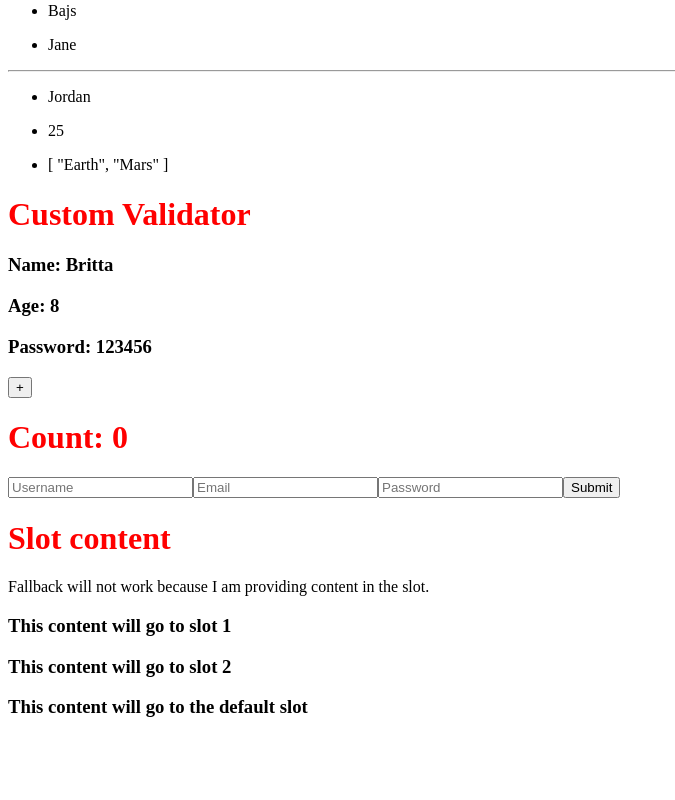
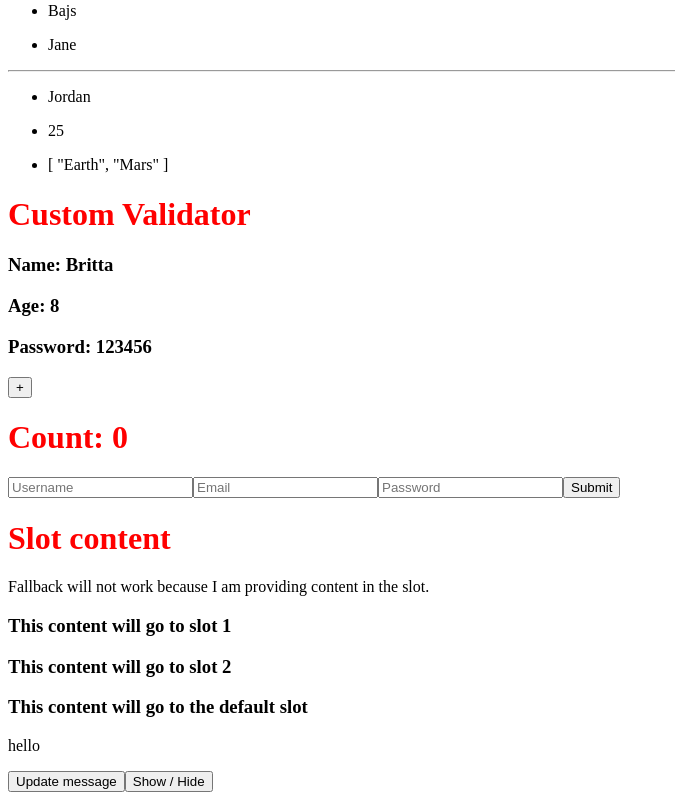
Before and after one commit to jumistrandberg/vue-tutorial-with-comments, a Vue app: page / in a window 1280 px wide. Shown: the part 5109-5909 px from the top of the page, without its empty margins (0-675 px from the left). Before the commit the page ends 5846 px from the top, so only its background shows below. Built offline with nearby package versions, Linux system fonts and the light colour scheme.

Commit message:
Adds component for lifecycle hooks and updates app.vue accordingly

```diff
--- a/src/App.vue
+++ b/src/App.vue
@@ -13,6 +13,9 @@
   console.log("email: ", email);
   console.log("password: ", password);
 };
+
+// For unmounting a component
+const showHide = ref(true);
 
 // Import inside script setup
 import HelloWorld from "./components/HelloWorld.vue";
@@ -41,6 +44,7 @@
 import FallbackContent from "./components/FallbackContent.vue";
 import NamedSlot from "./components/NamedSlot.vue";
 import DefaultSlot from "./components/DefaultSlot.vue";
+import LifecycleComponent from "./components/LifecycleComponent.vue";
 </script>
 
 <template>
@@ -96,6 +100,8 @@
   <DefaultSlot #default>
     <h3>This content will go to the default slot</h3>
   </DefaultSlot>
+  <LifecycleComponent v-if="showHide" />
+  <button @click="showHide = !showHide">Show / Hide</button>
 </template>
 
 <style scoped></style>
--- /dev/null
+++ b/src/components/LifecycleComponent.vue
@@ -0,0 +1,46 @@
+<script setup>
+import {
+  ref,
+  onBeforeMount,
+  onMounted,
+  onBeforeUpdate,
+  onUpdated,
+  onBeforeUnmount,
+  onUnmounted,
+} from "vue";
+
+const message = ref("hello");
+const updateMessage = () => {
+  message.value = "hello korv";
+};
+
+// All lifecycle hooks take a callback function
+onBeforeMount(() => {
+  console.log("component is about to be mounted");
+});
+
+onMounted(() => {
+  console.log("component has been mounted");
+});
+
+onBeforeUpdate(() => {
+  console.log("component is about to be updated");
+});
+
+onUpdated(() => {
+  console.log("component has been updated");
+});
+
+onBeforeUnmount(() => {
+  console.log("component is about to be unmounted");
+});
+
+onUnmounted(() => {
+  console.log("component has been unmounted");
+});
+</script>
+
+<template>
+  <p>{{ message }}</p>
+  <button @click="updateMessage">Update message</button>
+</template>
```
